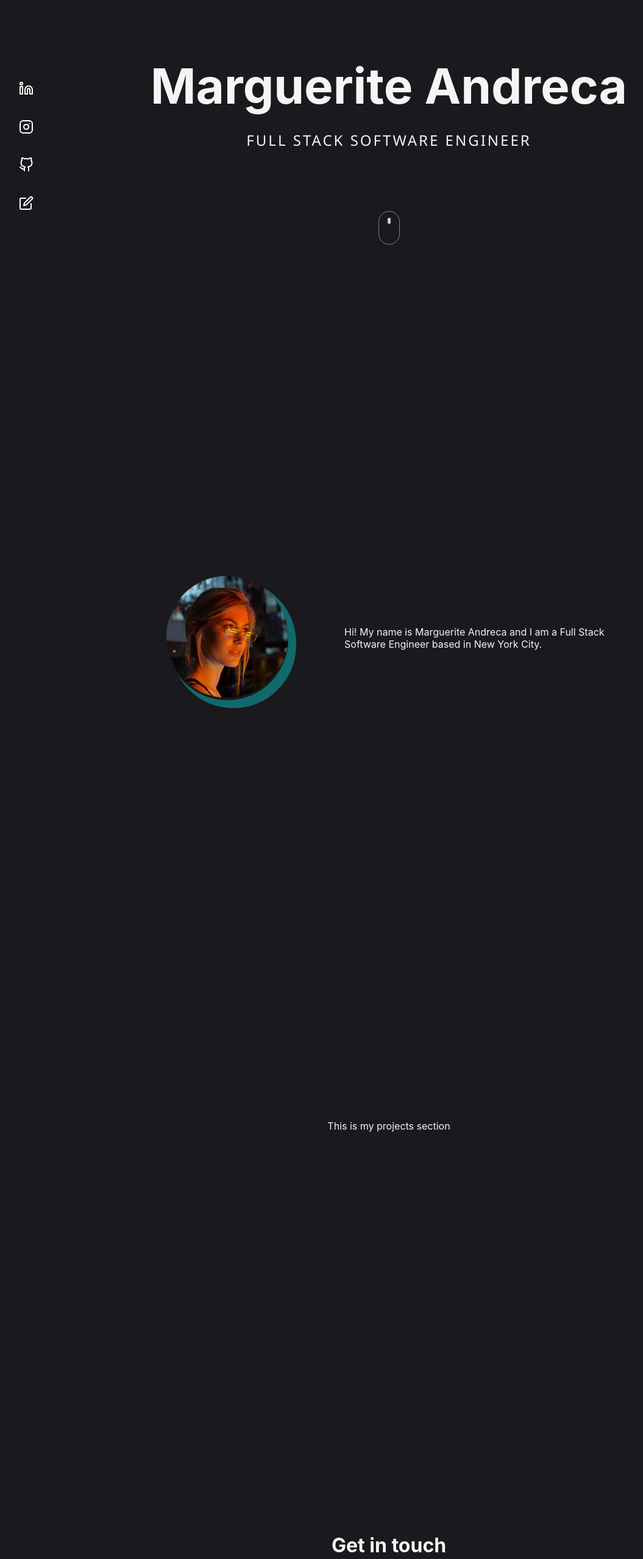
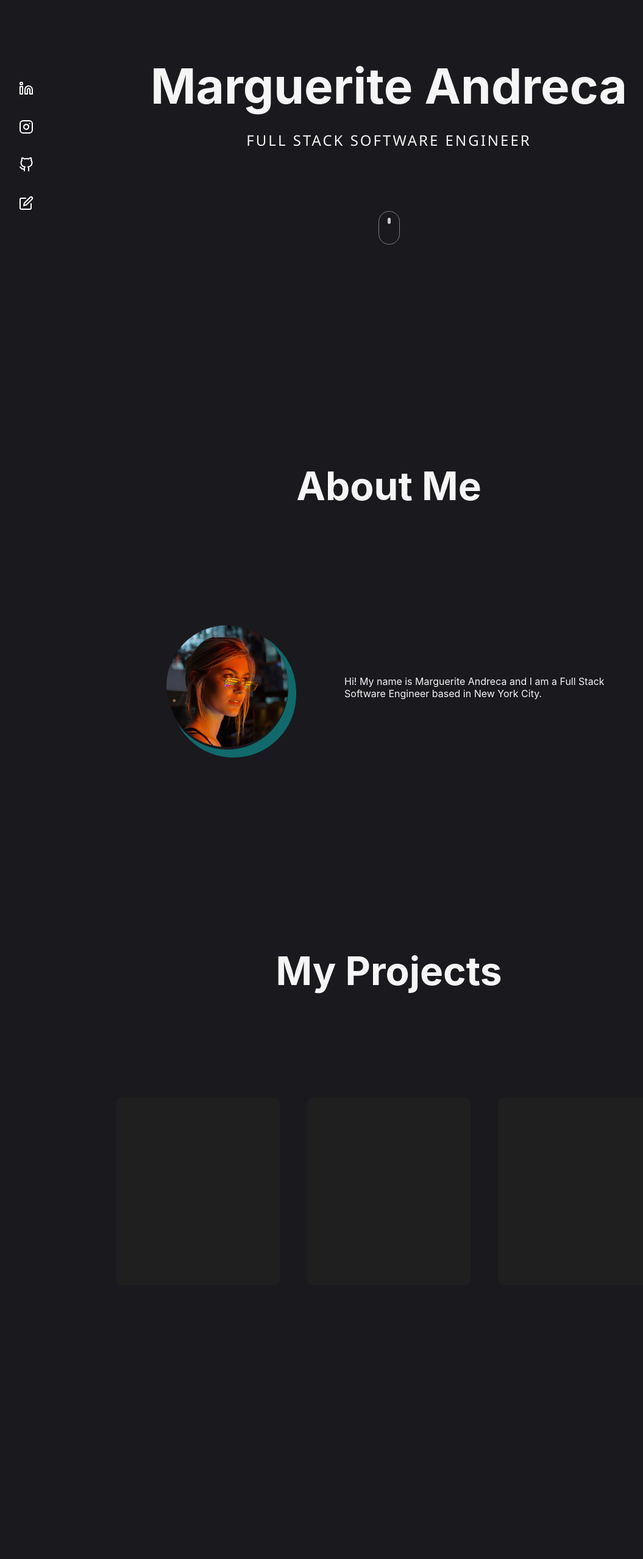
Before and after one commit to margueriteandreca/marguerite-andreca, a Next.js app: page / in a window 1280 px wide. Shown: the part 234-2790 px from the top of the page at 61% size, without its empty margins (2-1057 px from the left). Built offline with nearby package versions, Linux system fonts and the light colour scheme.

Commit message:
began responsive design

```diff
--- a/components/sections/About.js
+++ b/components/sections/About.js
@@ -13,6 +13,7 @@ function About() {
         <div id="about">
 
         <div id={aboutStyles.aboutScreen} title="about">
+        <h1 className="title">About Me</h1>
             <div id={aboutStyles.center}>
             <div id={aboutStyles.imageDiv}><Image src={avi} alt="Photo of Marguerite" height="200" width="200" style={{borderRadius: "100px"}}/></div>
             <p id={aboutStyles.aboutText}>Hi! My name is Marguerite Andreca and I am a
--- a/components/sections/Hero.js
+++ b/components/sections/Hero.js
@@ -4,7 +4,10 @@ import heroStyles from "../../styles/Hero.module.css"
 function Hero() {
     return (
       <div id="home">
-             <main id={heroStyles.nameScreen}>
+        <div id={heroStyles.nameScreen}>
+
+          <div id={heroStyles.inner}>
+
             <h1 id={heroStyles.name}>
               Marguerite Andreca
             </h1>
@@ -12,13 +15,12 @@ function Hero() {
             <p id={heroStyles.subtitle}>
               FULL STACK SOFTWARE ENGINEER
             </p>
+          </div>
 
         <div id={heroStyles.mouse}></div>
-        </main>
 
 
-
-
+        </div>
         </div>
     )
 }
--- /dev/null
+++ b/components/sections/ProjectCard.js
@@ -0,0 +1,17 @@
+
+import Image from "next/image";
+import projectStyles from "../../styles/Projects.module.css"
+
+
+
+
+function ProjectCard(title, link, src) {
+    return (
+        <div className={projectStyles.card}>
+            <div></div>
+        </div>
+
+    )
+}
+
+export default ProjectCard;
--- a/components/sections/Projects.js
+++ b/components/sections/Projects.js
@@ -1,9 +1,20 @@
 import projectStyles from "../../styles/Projects.module.css"
+import ProjectCard from "./ProjectCard";
+
 
 function Projects() {
     return (
         <div id="projects">
-        <div id={projectStyles.projectsScreen}>This is my projects section</div>
+        <div id={projectStyles.projectsScreen}>
+        <h1 className="title">My Projects </h1>
+            <div id={projectStyles.container}>
+            <ProjectCard />
+            <ProjectCard />
+            <ProjectCard />
+            </div>
+
+
+        </div>
         </div>
     )
 }
--- a/package.json
+++ b/package.json
@@ -10,6 +10,7 @@
   },
   "dependencies": {
     "@next/font": "^13.0.3",
+    "@nextui-org/react": "^1.0.0-beta.10",
     "eslint": "8.27.0",
     "eslint-config-next": "13.0.3",
     "next": "13.0.3",
--- a/pages/_app.js
+++ b/pages/_app.js
@@ -1,14 +1,17 @@
 import '../styles/globals.css'
 import { Montserrat } from '@next/font/google'
+
 
 const montserrat = Montserrat({ subsets: ["latin"]})
 
 
 function MyApp({ Component, pageProps }) {
   return (
-  <main>
+
+    <main>
     <Component {...pageProps} />
     </main>
+
   )
 }
 
--- a/styles/Contact.module.css
+++ b/styles/Contact.module.css
@@ -18,6 +18,10 @@
 #mainText {
   width: 60%;
   margin-bottom: 50px;
+}
+
+#contactTitle {
+  font-size: 4rem;
 }
 
 #center {
--- a/styles/Header.module.css
+++ b/styles/Header.module.css
@@ -20,3 +20,11 @@
     font-size: 20px;
     font-family:system-ui, -apple-system, BlinkMacSystemFont, 'Segoe UI', Roboto, Oxygen, Ubuntu, Cantarell, 'Open Sans', 'Helvetica Neue', sans-serif
 }
+
+@media screen and (max-width: 724px)
+
+{
+
+#outer { display: none; }
+
+}
--- a/styles/Hero.module.css
+++ b/styles/Hero.module.css
@@ -6,18 +6,29 @@
     flex-direction: column;
     justify-content: center;
     align-items: center;
-    /* background-color: aquamarine; */
   }
 
+#inner {
+    width: 80%;
+    display: flex;
+    flex-direction: column;
+    justify-content: center;
+    align-items: center;
+
+}
+
 #name {
+    text-align:center;
+    display: center;
+    justify-content: center;
     margin: 0px;
     font-size: 5rem;
-    /* background-color: blue; */
 }
 
 #subtitle {
     font-family:'Segoe UI', Tahoma, Geneva, Verdana, sans-serif;
     letter-spacing: 3px;
+    text-align:center;
     font-size: 1.5rem;
     margin-bottom: 50px;
     /* background-color: blueviolet; */
@@ -56,3 +67,12 @@
         top: 30px;
     }
 }
+
+@media screen and (max-width: 700px) {
+    #name {
+      font-size: 3rem;
+    }
+    #subtitle {
+        font-size: 1rem;
+    }
+  }
--- a/styles/Projects.module.css
+++ b/styles/Projects.module.css
@@ -6,5 +6,31 @@
     flex-direction: column;
     justify-content: center;
     align-items: center;
-    /* background-color: aquamarine; */
+
+
   }
+
+  #container {
+    width: 70vw;
+    height: 70vh;
+    display: flex;
+    flex-direction: row;
+    flex-wrap: wrap;
+    justify-content: space-between;
+    align-items: center;
+
+  }
+
+  .card {
+    transition: transform 250ms;
+    height: 55%;
+    width: 30%;
+    background-color: rgb(31, 31, 31);
+    border-radius: 10px;
+
+  }
+
+  .card:hover {
+    transform: translateY(-10px);
+
+  }
--- a/styles/globals.css
+++ b/styles/globals.css
@@ -17,6 +17,10 @@ a {
   box-sizing: border-box;
 }
 
+.title {
+  font-size: 4rem;
+}
+
 @media (prefers-color-scheme: dark) {
   html {
     color-scheme: dark;
```
Also changed, not shown: 1 other file (tests, documents, lock files or other folders). Lines whose indentation alone changed are shown as unchanged.
